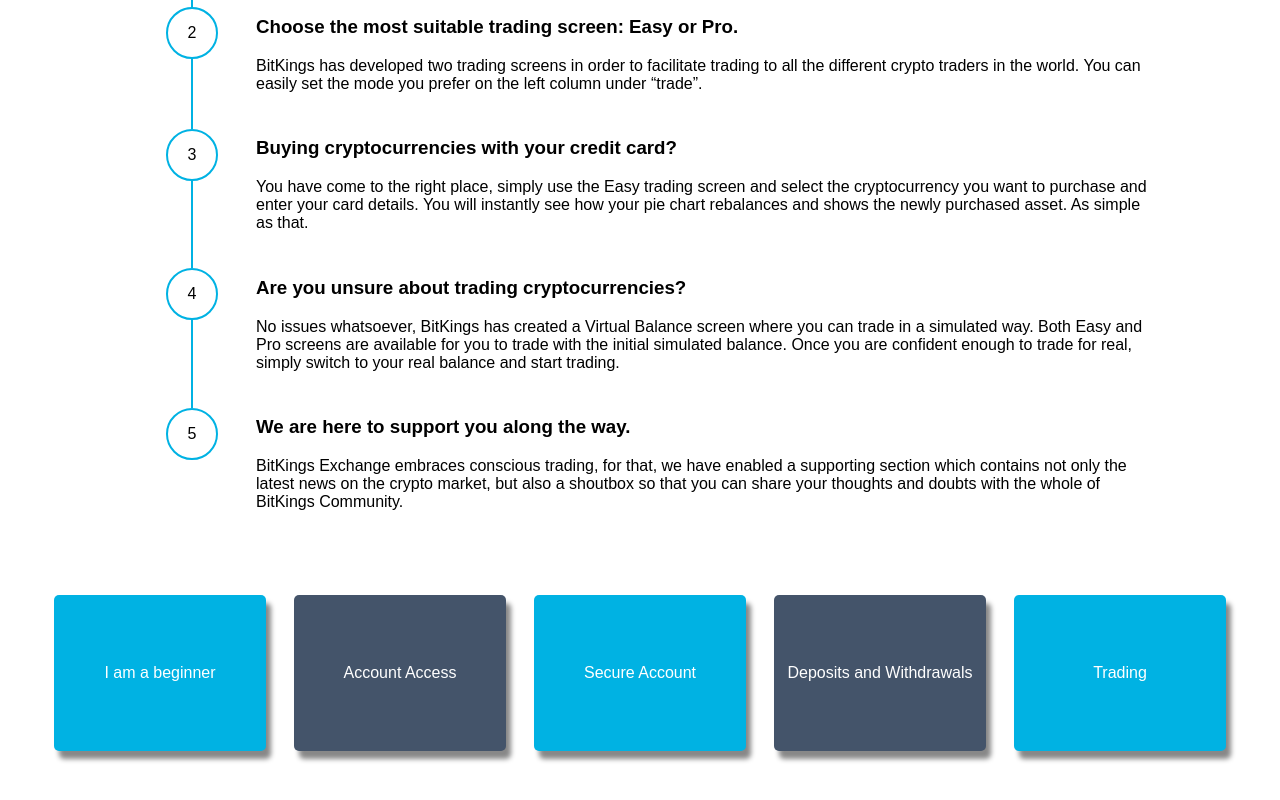
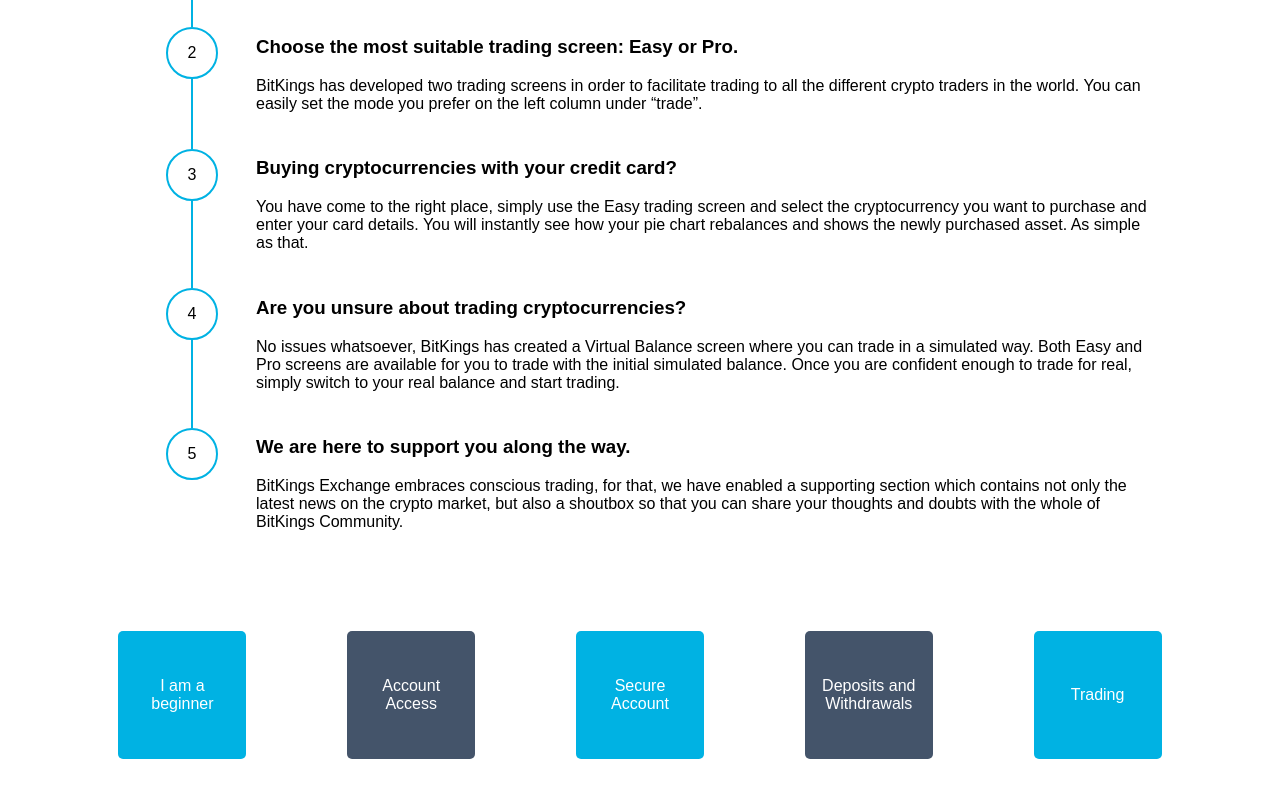
Before and after one commit to allynkalda/BitKings-App, a React (Create React App) app: page /faq in a window 1280 px wide. Shown: the part 244-1044 px from the top of the page. Built offline with nearby package versions, Linux system fonts and the light colour scheme.

Commit message:
flex box

```diff
--- a/src/components/Faq.js
+++ b/src/components/Faq.js
@@ -2,14 +2,17 @@
 import styled from 'styled-components';
 import Section1 from './Section1';
 import Section2 from './Section2';
-import Section3 from './Section3';
+
+const MainContainer = styled.div`
+    padding: 20px;
+`;
 
 export default function Faq() {
 
     return (
-        <div>
+        <MainContainer>
             <Section1></Section1>
             <Section2></Section2>
-        </div>
+        </MainContainer>
     )
 }
--- a/src/components/Section1.js
+++ b/src/components/Section1.js
@@ -49,6 +49,10 @@
 text-align: left;
 margin-top: -10px;
 margin-bottom: 20px;
+
+@media (max-width: 768px) {
+    margin-left: 20px;
+  }
 `;
 
 const Title = styled.h1`
@@ -58,7 +62,6 @@
 export default function Section1() {
 
     return (
-        <div>
             <Container>
                 <Title>Everything you need to know about BitKings Exchange.</Title>
                 {
@@ -80,6 +83,6 @@
                     })
                 }
         </Container>
-        </div>
+
     )
 }
--- a/src/components/Section2.js
+++ b/src/components/Section2.js
@@ -6,23 +6,25 @@
 
 const Container = styled.div`
         display: flex;
+        flex-wrap: wrap;
         flex-direction: row;
         justify-content: space-around;
         align-items: center;
-        padding: 0px 40px 0px 40px;
+        padding: 0px 3em 0px 3em;
     `;
 
 const Box = styled.div`
     display: flex;
+    margin: 1em;
     justify-content: center;
     align-items: center;
-    width: 15vw;
-    height: 17vh;
+    width: 8em;
+    height: 8em;
+    padding:
     box-shadow: 5px 8px 5px #888888;
     border-radius: 5px;
     color: white;
     cursor: pointer;
-    padding: 10px;
 
         &:nth-child(odd) {
             background: #00b2e3;
@@ -44,6 +46,10 @@
             -ms-transition:transform 0.3s ease-in-out;
         }
     `;
+
+const ItemText = styled.p`
+    margin: 0px 10px 0px 10px
+`;
 
 const AccordionContainer = styled.div`
     display: flex;
@@ -71,7 +77,8 @@
                         const num = item.index
                         return (
                             <Box key={item.index}
-                            onClick={() => showAccordion(num)}><p>{item.title}</p></Box>
+                            onClick={() => showAccordion(num)}>
+                            <ItemText>{item.title}</ItemText></Box>
                         )
                     })
                 }
```
